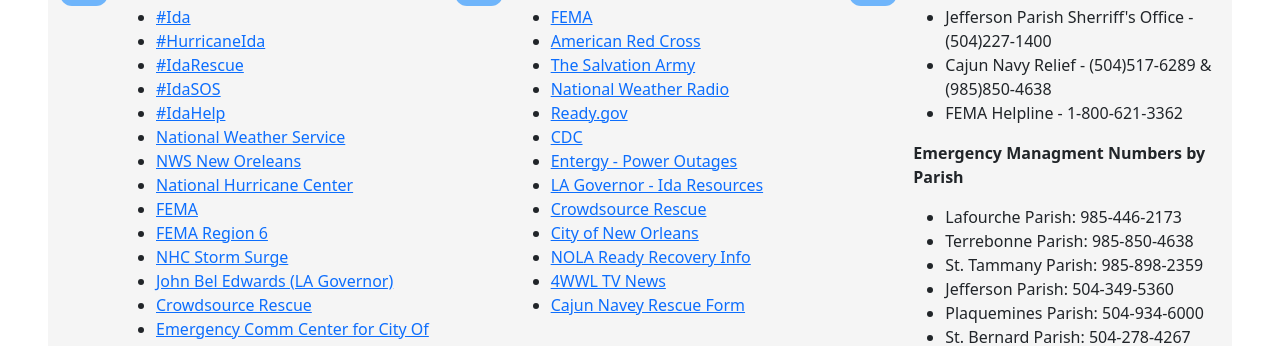
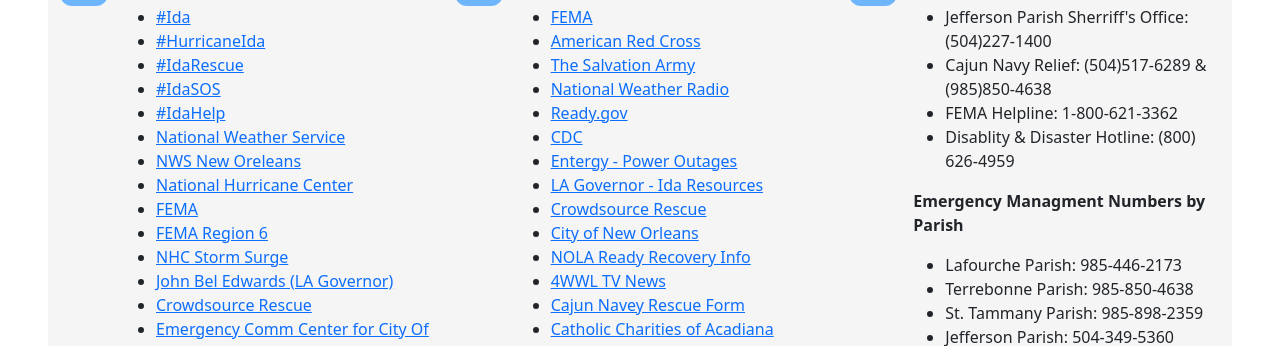
Before and after one commit to skgriffin/ida-recovery, a plain HTML site: page index.html in a window 1280 px wide. Shown: the part 590-936 px from the top of the page. Drawn offline with nearby package versions, Linux system fonts and the light colour scheme.

Commit message:
Added resources

```diff
--- a/index.html
+++ b/index.html
@@ -86,6 +86,7 @@
                   <li><a href="https://twitter.com/CityOfNOLA" target="_blank">City of New Orleans</a></li>
                   <li><a href="https://twitter.com/MarcoPatriotsHQ" target="_blank">Marco Patriots</a></li>
                   <li><a href="https://twitter.com/wwltv" target="_blank">WWL-TV</a></li>
+                  <li><a href="https://twitter.com/disasterstrat" target="_blank">Partnership for Inclusive Disaster Strategies</a></li>
                 </ul>
               </div>
             </div>
@@ -109,6 +110,7 @@
                   <li><a href="https://ready.nola.gov/incident/hurricane-ida/recovery/" target="_blank">NOLA Ready Recovery Info</a></li>
                   <li><a href="https://www.wwltv.com/">4WWL TV News</a></li>
                   <li><a href="https://cajunnavy-forms.nogginoca.com/home.html" target="_blank">Cajun Navey Rescue Form</a></li>
+                  <li><a href="http://catholiccharitiesacadiana.org/" target="_blank">Catholic Charities of Acadiana</a></li>
                 </ul>
               </div>
             </div>
@@ -119,9 +121,10 @@
               <div>
                 <h2>Phone Numbers</h2>
                 <ul>
-                  <li>Jefferson Parish Sherriff's Office - (504)227-1400</li>
-                  <li>Cajun Navy Relief - (504)517-6289 & (985)850-4638</li>
-                  <li>FEMA Helpline - 1-800-621-3362</li>
+                  <li>Jefferson Parish Sherriff's Office: (504)227-1400</li>
+                  <li>Cajun Navy Relief: (504)517-6289 & (985)850-4638</li>
+                  <li>FEMA Helpline: 1-800-621-3362</li>
+                  <li>Disablity & Disaster Hotline: (800) 626-4959</li>
                 </ul>
                 <p><strong>Emergency Managment Numbers by Parish</strong>
                   <ul>
```
